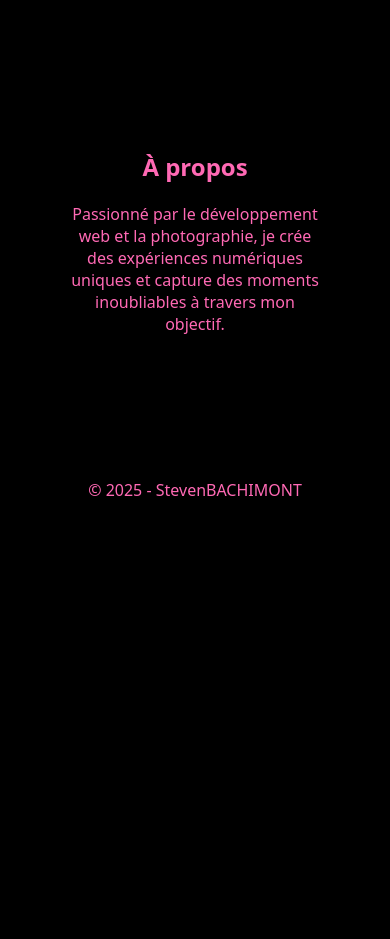
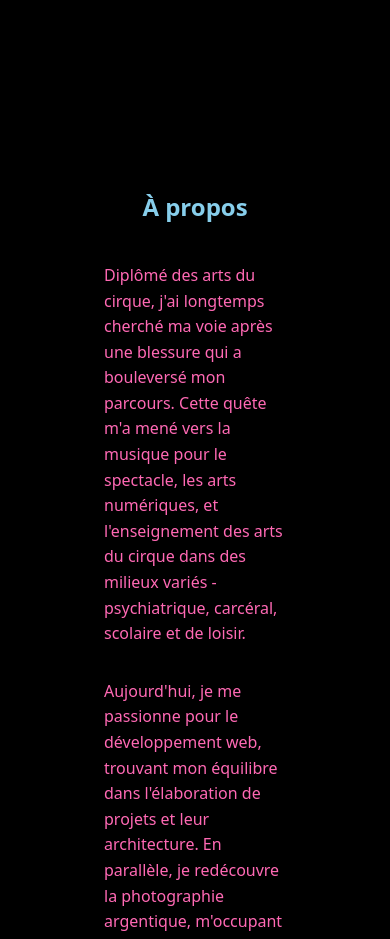
Before and after one commit to stevenbachimont/laligneargentique, a SvelteKit app: page / in a window 390 px wide. Shown: the part 860-1799 px from the top of the page. Before the commit the page ends 1393 px from the top, so only its background shows below. Built offline with nearby package versions, Linux system fonts and the light colour scheme.

Commit message:
modifs à propos

```diff
--- a/src/routes/+page.svelte
+++ b/src/routes/+page.svelte
@@ -95,11 +95,26 @@
 </div>
 
 <section id="about-section" class="about-section">
-  <h2>À propos</h2>
-  <p>
-    Passionné par le développement web et la photographie, je crée des expériences numériques uniques
-    et capture des moments inoubliables à travers mon objectif.
-  </p>
+  <div class="about-content">
+    <div class="about-background"></div>
+    <div class="about-text">
+      <h2>À propos</h2>
+      <p>
+        Diplômé des arts du cirque, j'ai longtemps cherché ma voie après une blessure qui a bouleversé mon parcours.
+        Cette quête m'a mené vers la musique pour le spectacle, les arts numériques, et l'enseignement des arts du cirque
+        dans des milieux variés - psychiatrique, carcéral, scolaire et de loisir.
+      </p>
+      <p>
+        Aujourd'hui, je me passionne pour le développement web, trouvant mon équilibre dans l'élaboration de projets
+        et leur architecture. En parallèle, je redécouvre la photographie argentique, m'occupant de tout moi-même :
+        restauration d'appareils anciens de tous formats, prises de vues et développements.
+      </p>
+      <p>
+        Ce grand écart entre le web et la photographie m'aide à me développer personnellement,
+        créant un équilibre unique entre technologie moderne et artisanat traditionnel.
+      </p>
+    </div>
+  </div>
 </section>
 
 <style>
@@ -197,6 +212,75 @@
      text-align: center;
      background: none;
     }
+  .about-content {
+    display: flex;
+    flex-direction: row;
+    align-items: flex-start; /* Alignement en haut */
+    justify-content: center;
+    max-width: 1200px;
+    margin: 0 auto;
+    position: relative;
+    overflow: visible;
+    border-radius: 20px;
+    gap: 2rem;
+  }
+  .about-background {
+    flex: 0 0 300px;
+    height: auto; /* Hauteur auto */
+    aspect-ratio: 3/4; /* Pour garder la proportion portrait */
+    background-image: url('/background/moi.jpg');
+    background-size: contain;
+    background-position: left center;
+    background-repeat: no-repeat;
+    background-color: #000;
+    border-radius: 20px;
+    opacity: 1;
+    filter: none;
+    z-index: 0;
+    min-height: 320px; /* Pour éviter qu'elle soit trop petite */
+    max-height: 100%;
+    margin-top: 3rem; /* Ajuste cette valeur selon le rendu souhaité */
+  }
+  .profile-photo {
+    width: 100%;
+    height: 100%;
+    object-fit: cover;
+    opacity: 0.15;
+    filter: blur(2px);
+    border-radius: 20px;
+    position: absolute;
+    top: 0; left: 0; right: 0; bottom: 0;
+    z-index: 0;
+  }
+  .about-text {
+    flex: 1 1 0;
+    position: relative;
+    z-index: 1;
+    background: none;
+    padding: 2rem;
+    border-radius: 15px;
+    max-width: 800px;
+    margin: 0 auto;
+    text-align: left;
+    display: flex;
+    flex-direction: column;
+    justify-content: center;
+  }
+  .about-text h2 {
+    text-align: center;
+    margin-bottom: 1.5rem;
+    color: var(--color-accent-1);
+  }
+  .about-text p {
+    margin-bottom: 1rem;
+    line-height: 1.6;
+  }
+  @media (max-width: 768px) {
+    .about-text {
+      margin: 1rem;
+      padding: 1.5rem;
+    }
+  }
   .fade-in { animation: fadeIn 1s ease-in; }
   @keyframes fadeIn { from { opacity: 0; transform: translateY(20px);} to { opacity: 1; transform: translateY(0);} }
   h1, .cta-buttons {
@@ -236,4 +320,31 @@
     filter: brightness(1.6) saturate(1.5) contrast(1.2);
     opacity: 0.4;
   }
+  .profile-photo {
+    z-index: 1 !important;
+    opacity: 1 !important;
+    filter: none !important;
+  }
+
+  /* Responsive : photo en dessous du texte */
+  @media (max-width: 900px) {
+    .about-content {
+      flex-direction: column-reverse;
+      align-items: center;
+      gap: 1rem;
+    }
+    .about-background {
+      width: 100%;
+      max-width: 400px;
+      height: 300px;
+      margin: 0 auto;
+      background-position: center;
+      aspect-ratio: 3/4;
+      min-height: 200px;
+    }
+    .about-text {
+      padding: 1.5rem;
+      max-width: 100%;
+    }
+  }
 </style>
```
Also changed, not shown: 1 other file (tests, documents, lock files or other folders).
